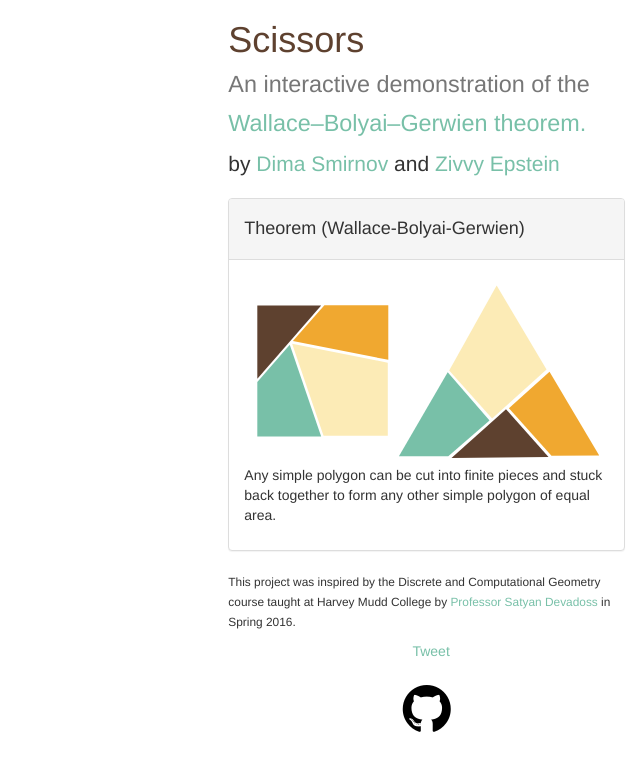
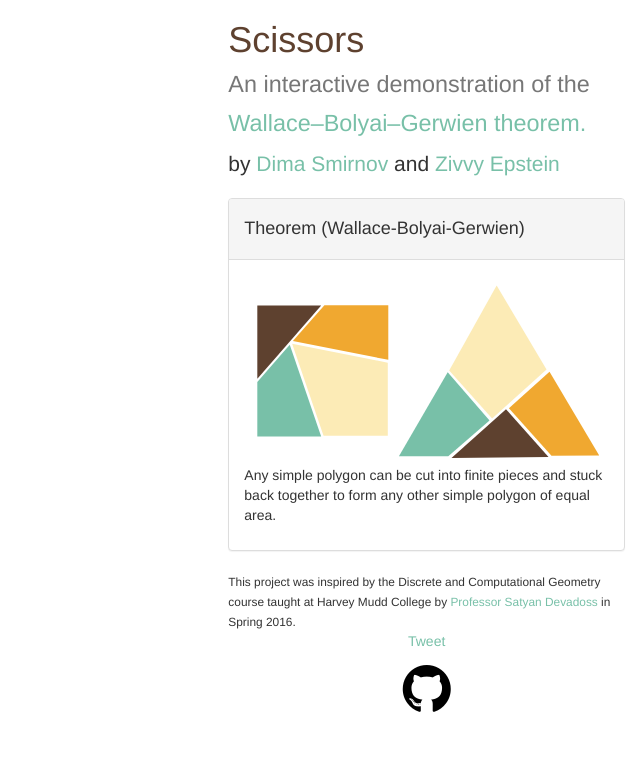
Before and after one commit to dmsm/scissors-congruence, a plain HTML site: page index.html in a window 1280 px wide. Shown: the whole page, without its empty margins (640-1280 px from the left). Drawn offline with nearby package versions, Linux system fonts and the light colour scheme; files that its build step writes are made by us from their sources; a script that the page names is missing.

Commit message:
css bug fixes

```diff
--- a/index.html
+++ b/index.html
@@ -53,11 +53,9 @@
 
                 <small>This project was inspired by the Discrete and Computational Geometry course taught at Harvey Mudd College by <a href="http://satyandevadoss.org">Professor Satyan Devadoss</a> in Spring 2016.</small>
 
-                <div class="text-center spaced">
-                    <ul class="list-inline">
-                        <li><div class="fb-like" data-href="http://dmsm.github.io/scissors/" data-layout="button_count" data-action="like" data-show-faces="true" data-share="true"></div></li>
-                        <li><a href="https://twitter.com/share" class="twitter-share-button">Tweet</a> <script>!function(d,s,id){var js,fjs=d.getElementsByTagName(s)[0],p=/^http:/.test(d.location)?'http':'https';if(!d.getElementById(id)){js=d.createElement(s);js.id=id;js.src=p+'://platform.twitter.com/widgets.js';fjs.parentNode.insertBefore(js,fjs);}}(document, 'script', 'twitter-wjs');</script></li>
-                    </ul>
+                <div class="text-center social">
+                    <div class="fb-like" data-href="http://dmsm.github.io/scissors/" data-layout="button_count" data-action="like" data-show-faces="true" data-share="true"></div>
+                    <a href="https://twitter.com/share" class="twitter-share-button">Tweet</a> <script>!function(d,s,id){var js,fjs=d.getElementsByTagName(s)[0],p=/^http:/.test(d.location)?'http':'https';if(!d.getElementById(id)){js=d.createElement(s);js.id=id;js.src=p+'://platform.twitter.com/widgets.js';fjs.parentNode.insertBefore(js,fjs);}}(document, 'script', 'twitter-wjs');</script>
                 </div>
                 <div class="text-center">
                     <a target="_blank" id="github" href="https://github.com/dmsm/scissors-congruent-polygons"><i class="fa fa-github fa-4x spaced"></i></a>
--- a/style.css
+++ b/style.css
@@ -4,6 +4,12 @@ body {
 .scroll {
     overflow: auto;
     height: 100vh;
+}
+.social iframe {
+	vertical-align: middle;
+}
+.social div span {
+	vertical-align:middle !important;
 }
 .spaced {
     margin-top: 10px;
```
